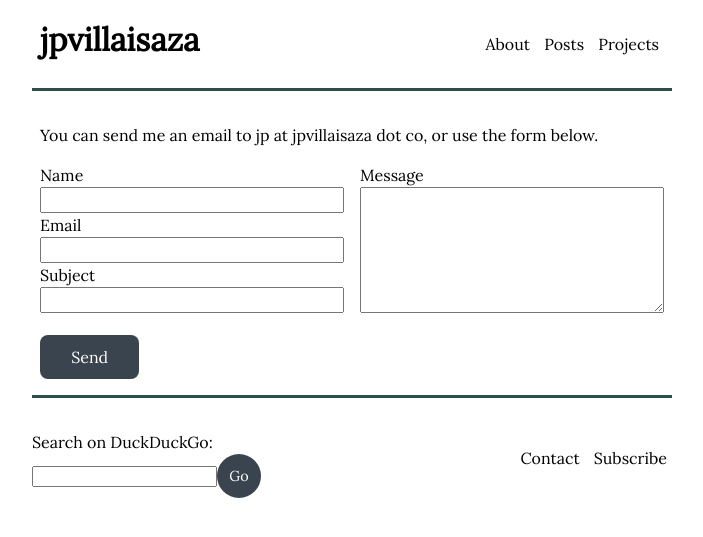
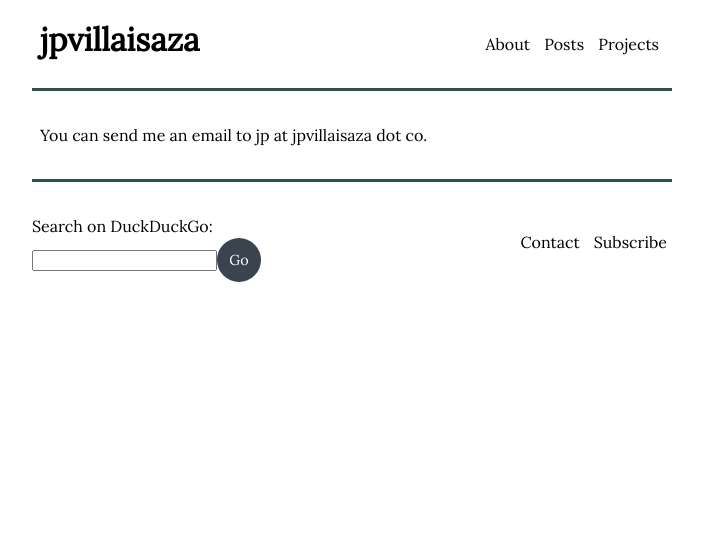
Before and after one commit to jpvillaisaza/jpvillaisaza.github.io, a Jekyll site: the page built from contact.html, in a window 1280 px wide. Shown: the top 537 px of the page, without its empty margins (288-991 px from the left). Built offline with Jekyll 4.4.1, drawn with Linux system fonts in a browser that asks for light colours.

Commit message:
Remove contact form

```diff
--- a/_config.yml
+++ b/_config.yml
@@ -28,6 +28,3 @@ plugins:
   - jekyll-feed
   - jekyll-seo-tag
   - jekyll-sitemap
-
-pageclip:
-  url: https://send.pageclip.co/GmjxnkymPM1ubem8KcFL9YOICVcoODeT
--- a/_includes/contact.html
+++ /dev/null
@@ -1,25 +0,0 @@
-<form action="{{ site.pageclip.url }}" class="contact-form" method="post">
-  <div>
-    <div>
-      <label for="name">Name</label>
-      <input type="text" id="name" name="name">
-    </div>
-    <div>
-      <label for="email">Email</label>
-      <input type="email" id="email" name="email" required>
-    </div>
-    <div>
-      <label for="subject">Subject</label>
-      <input type="text" id="subject" name="subject" required>
-    </div>
-  </div>
-  <div>
-    <label for="message">Message</label>
-    <textarea id="message" name="message" required rows="6"></textarea>
-  </div>
-  <div>
-    <button type="submit" class="button">
-      Send
-    </button>
-  </div>
-</form>
--- a/_sass/main.scss
+++ b/_sass/main.scss
@@ -206,29 +206,6 @@ main {
   }
 }
 
-.contact-form {
-  display: grid;
-  gap: 1rem;
-  grid-template-columns: 1fr;
-  input, textarea {
-    font-family: inherit;
-    font-size: inherit;
-  }
-  input[type="email"], input[type="text"] {
-    width: 100%;
-  }
-  textarea {
-    resize: vertical;
-    width: 100%;
-  }
-}
-
-@media (min-width: 512px) {
-  .contact-form {
-    grid-template-columns: 1fr 1fr;
-  }
-}
-
 .button {
   background-color: scale-color(lightslategray, $lightness: -50%);
   border: none;
--- a/contact.html
+++ b/contact.html
@@ -4,8 +4,6 @@ title: Contact
 
 <section class="section">
   <p>
-    You can send me an email to jp at jpvillaisaza dot co, or use the form
-    below.
+    You can send me an email to jp at jpvillaisaza dot co.
   </p>
-  {% include contact.html %}
 </section>
```
